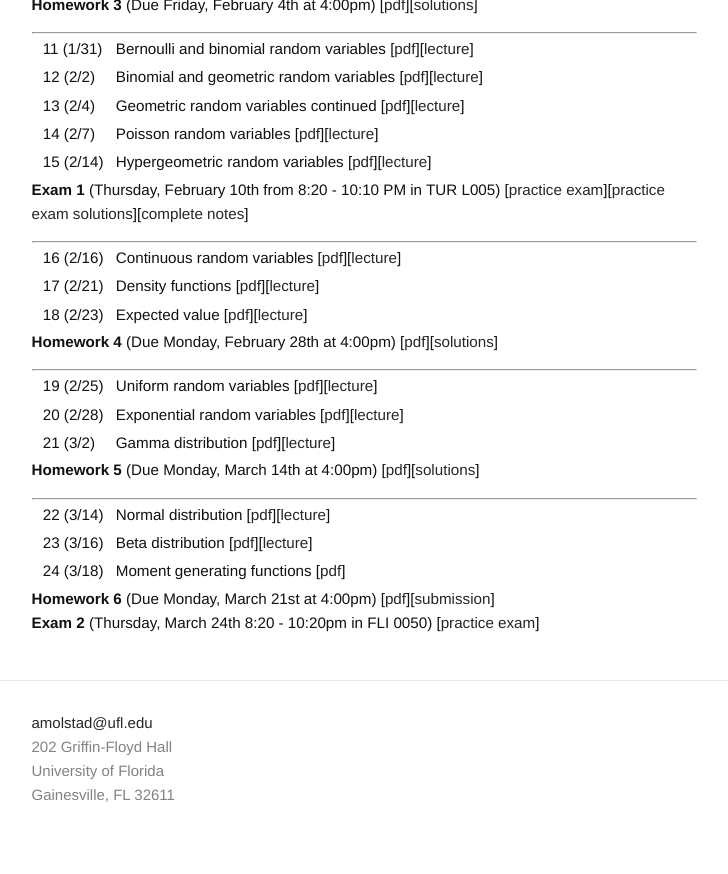
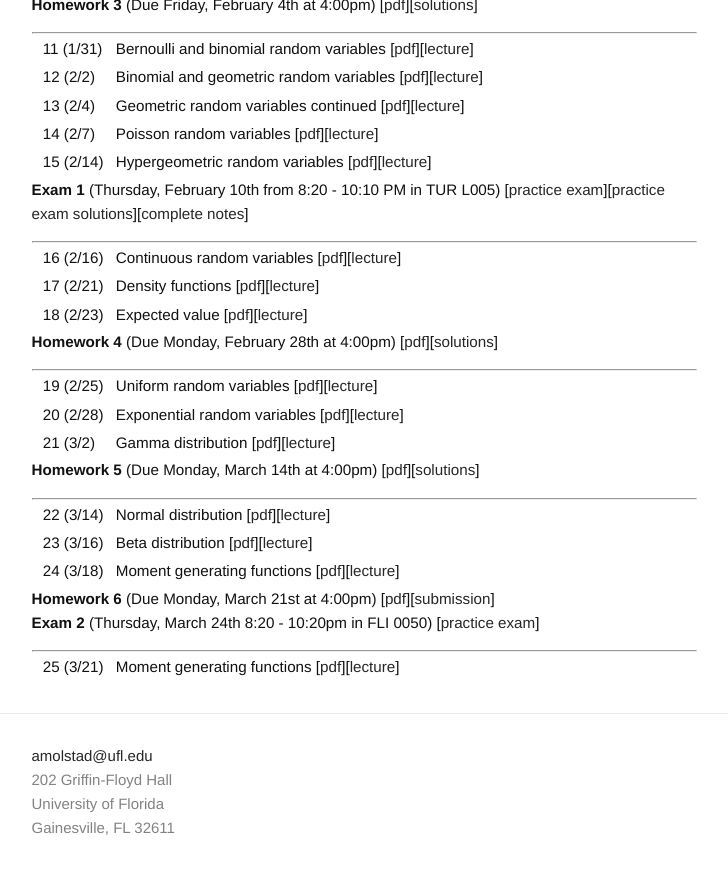
Before and after one commit to ajmolstad/ajmolstad.github.io, a Jekyll site: the page built from S22_STA4321.md, in a window 1280 px wide and 900 px high, scrolled down 670 px. Shown: the top 874 px of the window, without its empty margins (276-1004 px from the left). Built offline with Jekyll 4.4.1, drawn with Linux system fonts in a browser that asks for light colours.

Commit message:
Update S22_STA4321.md

```diff
--- a/S22_STA4321.md
+++ b/S22_STA4321.md
@@ -78,8 +78,13 @@ Note that you must be logged into your UFL eLearning account to access course ma
 
 || 22 (3/14) || Normal distribution [[pdf](https://ufl.instructure.com/files/67425309/download?download_frd=1)][[lecture](https://ufl.instructure.com/courses/452037/files?preview=67455266)]||
 || 23 (3/16) || Beta distribution [[pdf](https://ufl.instructure.com/files/67494481/download?download_frd=1)][[lecture](https://ufl.instructure.com/courses/452037/files?preview=67631154)]||
-|| 24 (3/18) || Moment generating functions [[pdf](https://ufl.instructure.com/files/67631071/download?download_frd=1)]||
+|| 24 (3/18) || Moment generating functions [[pdf](https://ufl.instructure.com/files/67631071/download?download_frd=1)][[lecture](https://ufl.instructure.com/courses/452037/files?preview=67705491)]||
 
 
 **Homework 6** (Due Monday, March 21st at 4:00pm) [[pdf](https://ufl.instructure.com/files/67472488/download?download_frd=1)][[submission](https://ufl.instructure.com/courses/452037/assignments/5148694)]
 **Exam 2** (Thursday, March 24th 8:20 - 10:20pm in FLI 0050) [[practice exam](https://ufl.instructure.com/files/67669391/download?download_frd=1)]
+
+---------
+
+
+|| 25 (3/21) || Moment generating functions [[pdf](https://ufl.instructure.com/files/67698272/download?download_frd=1)][[lecture](https://ufl.instructure.com/courses/452037/files?preview=67705650)]||
```
